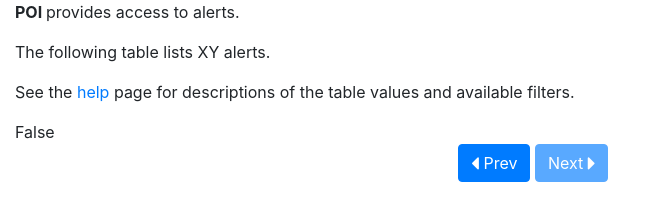
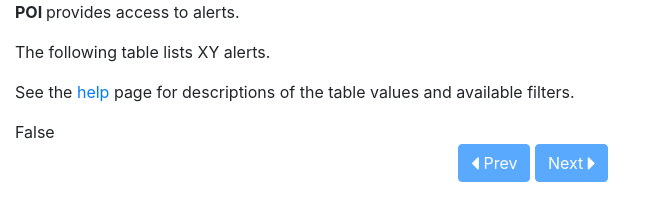
Before and after one commit to ninahernitschek/poi_broker, a Flask app: page / in a window 1280 px wide. Shown: the part 66-264 px from the top of the page, without its empty margins (0-655 px from the left). Run offline with Flask 2, Linux system fonts and the light colour scheme; data that the repository does not hold is empty; some libraries are stand-ins or nearby versions.

Commit message:
Update main.html

```diff
--- a/templates/main.html
+++ b/templates/main.html
@@ -26,7 +26,7 @@
           <!-- e.g. ?sort_value=jd&sort_order=desc&objectId=&candid=&time__gt=2021-02-28&time__lt=&time__since=&jd__gt=&jd__lt=&filter=&cone=&objectcone=&objectidps=&ra__gt=&ra__lt=&dec__gt=&dec__lt=&l__gt=&l__lt=&b__gt=&b__lt=&magpsf__gte=&magpsf__lte=&sigmapsf__lte=&magap__gte=&magap__lte=&distnr__gte=&distnr__lte=&deltamaglatest__gte=&deltamaglatest__lte=&deltamagref__gte=&deltamagref__lte=&elong__lte=&nbad__lte=&rb__gte=&drb__gte=&classtar__gte=&classtar__lte=&fwhm__lte= -->
           <!-- <div class="col"> -->
           <!-- Buttons are disabled via CSS based on page no. and has_next -->
-          <a href="/?{{ query_string }}&page={{ page - 1 }}" class="btn btn-primary {% if page > 1 %}disabled{% endif %}"><i class="fa fa-caret-left fa-lg" title="Filter" aria-label="Previous"></i> Prev</a>
+          <a href="/?{{ query_string }}&page={{ page - 1 }}" class="btn btn-primary {% if page == 1 %}disabled{% endif %}"><i class="fa fa-caret-left fa-lg" title="Filter" aria-label="Previous"></i> Prev</a>
           <a href="/?{{ query_string }}&page={{ page + 1 }}" class="btn btn-primary {% if has_next == False %}disabled{% endif %}">Next <i class="fa fa-caret-right fa-lg" title="Next" aria-label="Next"></i></a>
           <!-- </div>
           <div class="col-md-4">&nbsp;xxxxxx</div> -->
```
